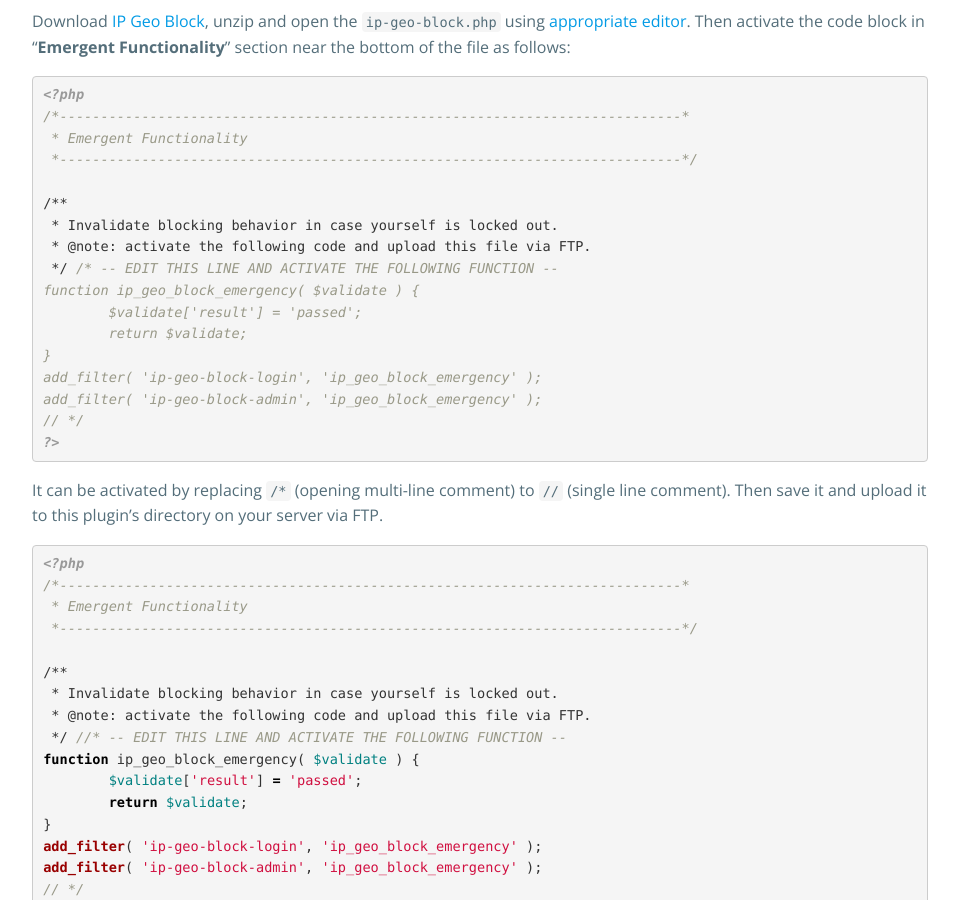
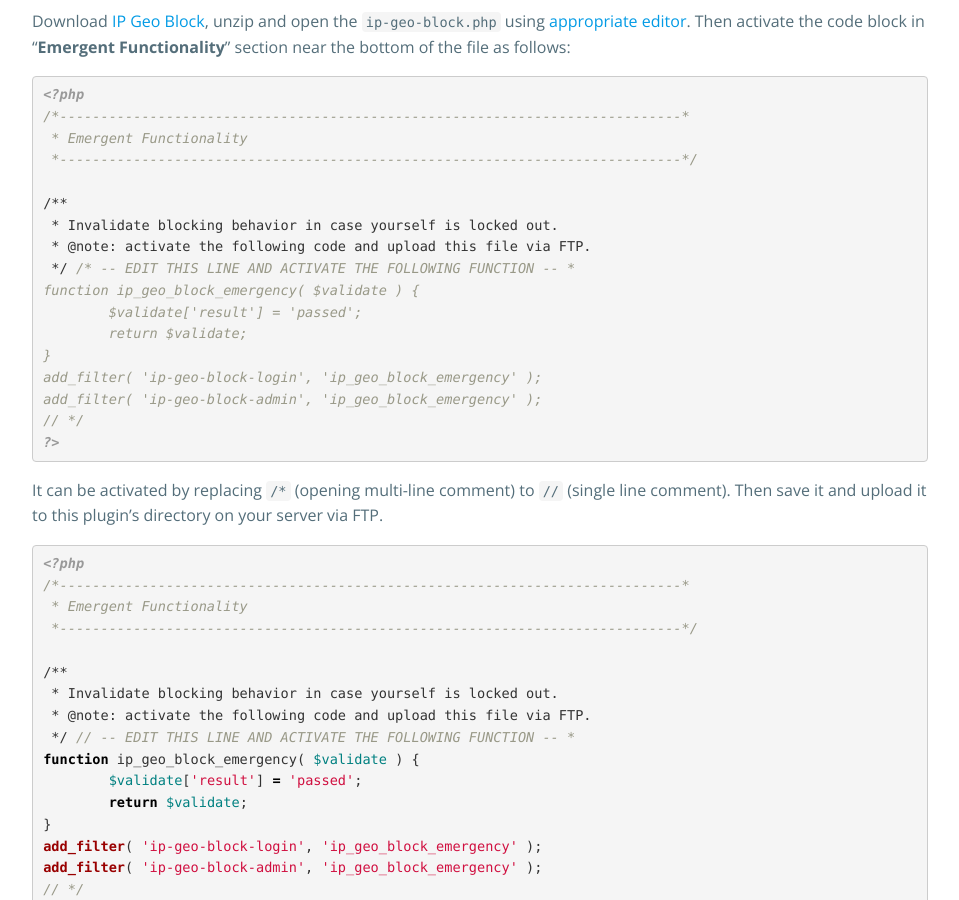
Before and after one commit to tokkonopapa/WordPress-IP-Geo-Block, a Jekyll site: the page built from _codex/02/what-should-i-do-when-i-m-locked-out.md, in a window 1280 px wide and 900 px high, scrolled down 286 px. Shown: the whole window, without its empty margins (160-1119 px from the left). Built offline with Jekyll 4.4.1, drawn with Linux system fonts in a browser that asks for light colours; some web fonts are replaced.

Commit message:
Change icon. Add pagenation for codex for github pages.

```diff
--- a/_codex/02/what-should-i-do-when-i-m-locked-out.md
+++ b/_codex/02/what-should-i-do-when-i-m-locked-out.md
@@ -23,7 +23,7 @@
 /**
  * Invalidate blocking behavior in case yourself is locked out.
  * @note: activate the following code and upload this file via FTP.
- */ /* -- EDIT THIS LINE AND ACTIVATE THE FOLLOWING FUNCTION --
+ */ /* -- EDIT THIS LINE AND ACTIVATE THE FOLLOWING FUNCTION -- *
 function ip_geo_block_emergency( $validate ) {
 	$validate['result'] = 'passed';
 	return $validate;
@@ -47,7 +47,7 @@
 /**
  * Invalidate blocking behavior in case yourself is locked out.
  * @note: activate the following code and upload this file via FTP.
- */ //* -- EDIT THIS LINE AND ACTIVATE THE FOLLOWING FUNCTION --
+ */ // -- EDIT THIS LINE AND ACTIVATE THE FOLLOWING FUNCTION -- *
 function ip_geo_block_emergency( $validate ) {
 	$validate['result'] = 'passed';
 	return $validate;
--- a/_includes/footer.html
+++ b/_includes/footer.html
@@ -28,7 +28,7 @@
       <div class="col s12 m4 l4">
         <h5>Recent Posts</h5>
         <ul class="icon">{% for post in site.posts limit: site.recent_post %}
-          <li class="icon-circle-right">
+          <li class="icon-description">
             <a class="blog-post-link" href="{{ post.url | prepend: site.baseurl }}">{{ post.title }}</a>
           </li>{% endfor %}
         </ul>
--- a/_layouts/page.html
+++ b/_layouts/page.html
@@ -21,15 +21,24 @@
 
     <footer class="post-footer">
       <ul class="row">
-{% if page.previous.url %}
+{% if page.collection == 'codex' %}
+  {% for codex in site.codex %}
+    {% if codex.title == page.title %}{% if codex.previous.url %}
+        <li class="col s6 left">
+          <a class="prev" href="{{ codex.previous.url }}" title="Previous page">&laquo; {{ codex.previous.title }}</a>
+        </li>{% endif %}{% if codex.next.url %}
+        <li class="col s6 right">
+          <a class="next" href="{{ codex.next.url }}" title="Next page">{{ codex.next.title }} &raquo;</a>
+        </li>{% endif %}{% break %}
+    {% endif %}
+  {% endfor %}
+{% else %}{% if page.previous.url %}
         <li class="col s6 left">
           <a class="prev" href="{{ page.previous.url }}" title="Previous page">&laquo; {{ page.previous.title }}</a>
-        </li>
-{% endif %}
-{% if page.next.url %}
+        </li>{% endif %}{% if page.next.url %}
         <li class="col s6 right">
-          <a class="next" href="{{ page.next.url }}" title="Next page">{{ page.next.title }} &raquo;</a>
-        </li>
+          <a class="next" href="{{ page.next.url }}" title="Next page">{{ page.next..title }} &raquo;</a>
+        </li>{% endif %}
 {% endif %}
       </ul>
     </footer>
--- a/index.html
+++ b/index.html
@@ -54,7 +54,7 @@
       <div class="col s12 m4">
         <div class="feature-block">
           <h2 class="center light-blue-text">
-            <i class="icon-verified_user medium"></i>
+            <i class="icon-security medium"></i>
           </h2>
           <h5 class="center">
 Zero-day Exploit Prevention
@@ -185,11 +185,11 @@
     <div class="container">
       <div class="row center">
         <p>
-<a class="hvr-effect" href="https://wordpress.org/plugins/ip-geo-block/" title="WordPress › IP Geo Block « WordPress Plugins">Now it's time to install IP Geo Block!</a>
+<a class="hvr-effect" href="https://wordpress.org/plugins/ip-geo-block/" title="WordPress › IP Geo Block « WordPress Plugins">Have you already got IP Geo Block?</a>
         </p>
       </div>
       <div class="row center">
-<a href="{{ '/codex/' | prepend: site.baseurl }}" title="Codex | IP Geo Block" class="download-button btn-large red darken-1">Get started now</a>
+<a href="{{ '/codex/' | prepend: site.baseurl }}" title="Codex | IP Geo Block" class="download-button btn-large red darken-1">Now let&apos;s get started</a>
       </div>
     </div>
   </div>
```
Also changed, not shown: _drafts/how-to-test.md (deleted, +0 -33 lines), archives.md (+1 -1 lines), codex/index.md (+1 -1 lines).
